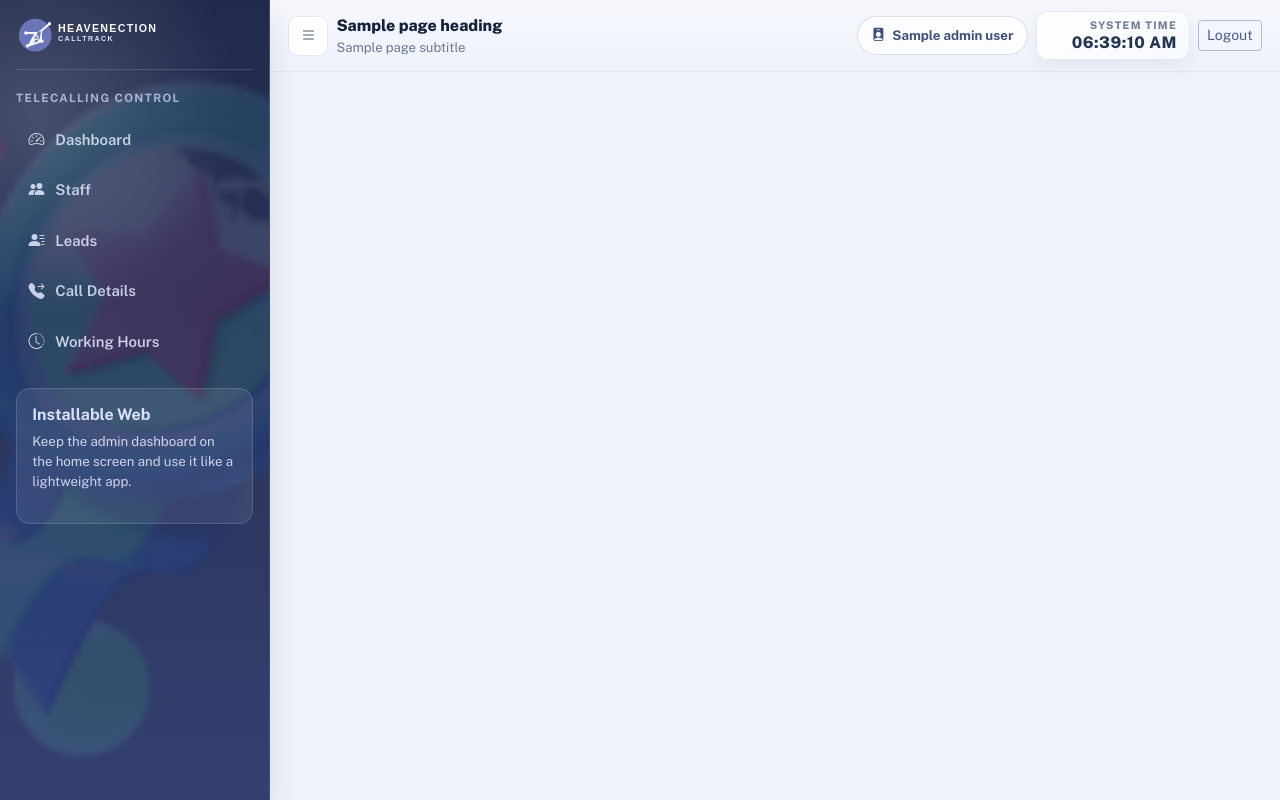
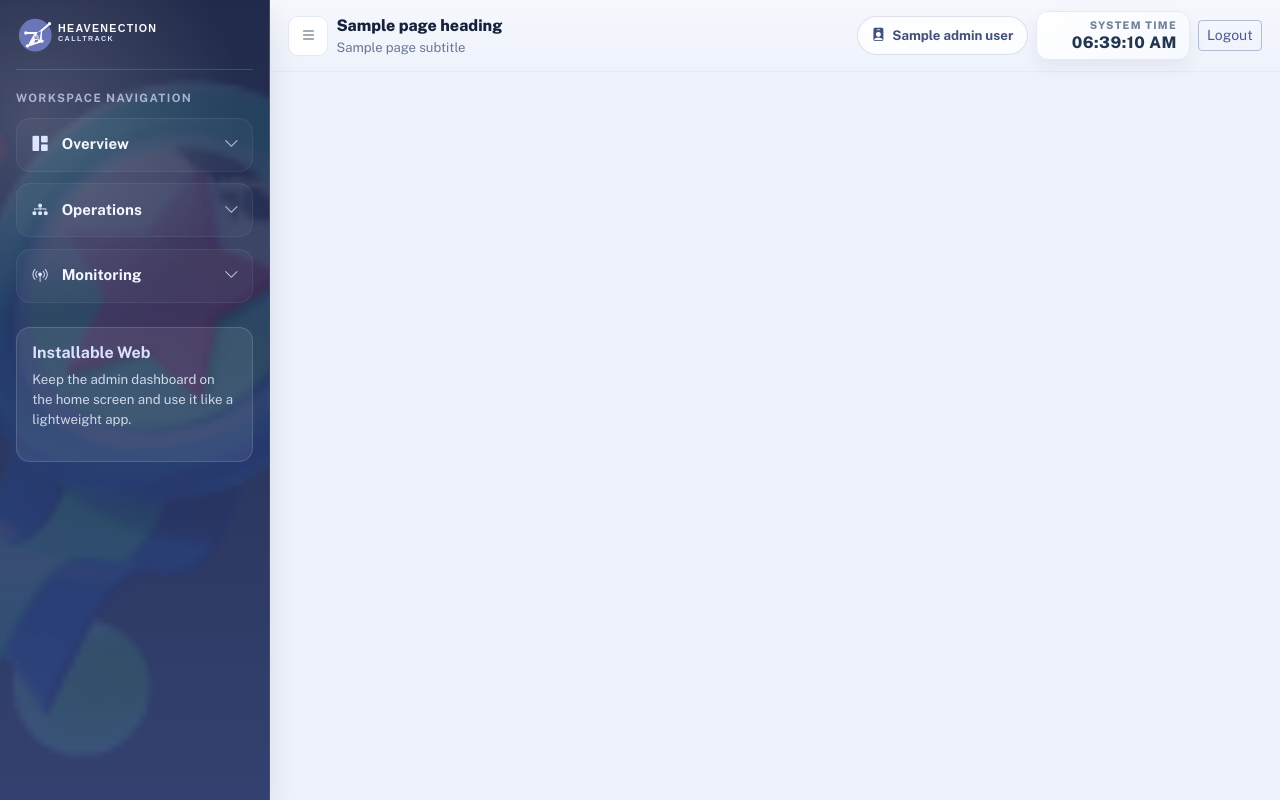
Before and after one commit to blesson7777/HEAVENECTION, a Django app: template templates/admin_base.html in a window 1280 px wide. Run offline with Django 5.2, Linux system fonts and the light colour scheme; the template is opened without the code that fills it: most values are stand-ins (such as "Sample title", 1, 10 or a date in 2020); some libraries are stand-ins or nearby versions.

Commit message:
Refine admin sidebar into grouped dropdowns

```diff
--- a/static/css/heavenection-calltrack.css
+++ b/static/css/heavenection-calltrack.css
@@ -16,6 +16,49 @@
     background:
         radial-gradient(circle at 14% 14%, rgba(255, 255, 255, 0.16) 0, rgba(255, 255, 255, 0) 28%),
         linear-gradient(180deg, #212a4a 0%, #344170 100%);
+}
+
+.hc-admin-web .mf-nav-section {
+    border-color: rgba(199, 211, 255, 0.08);
+    background: rgba(255, 255, 255, 0.035);
+}
+
+.hc-admin-web .mf-nav-section[open] {
+    background: rgba(255, 255, 255, 0.08);
+    border-color: rgba(199, 211, 255, 0.14);
+}
+
+.hc-admin-web .mf-nav-toggle {
+    min-height: 52px;
+    color: #f3f6ff;
+}
+
+.hc-admin-web .mf-nav-toggle:hover {
+    background: rgba(255, 255, 255, 0.08);
+}
+
+.hc-admin-web .mf-nav-toggle-meta {
+    font-size: 0.94rem;
+    letter-spacing: 0.01em;
+}
+
+.hc-admin-web .mf-nav-toggle-meta i {
+    width: 20px;
+    text-align: center;
+    color: #dce5ff;
+}
+
+.hc-admin-web .mf-nav-children {
+    padding-top: 0.1rem;
+}
+
+.hc-admin-web .mf-nav-children .mf-nav-link {
+    margin-left: 0;
+    border: 1px solid transparent;
+}
+
+.hc-admin-web .mf-nav-children .mf-nav-link:hover {
+    border-color: rgba(255, 255, 255, 0.08);
 }
 
 .hc-admin-web .mf-nav-link.active {
--- a/static/js/heavenection-calltrack.js
+++ b/static/js/heavenection-calltrack.js
@@ -478,6 +478,31 @@
         });
     }
 
+    function bindSidebarAccordion() {
+        const sections = Array.from(document.querySelectorAll(".hc-sidebar-nav .mf-nav-section"));
+        if (!sections.length) {
+            return;
+        }
+
+        const activeSection = sections.find((section) => section.querySelector(".mf-nav-link.active"));
+        if (activeSection) {
+            activeSection.open = true;
+        }
+
+        sections.forEach((section) => {
+            section.addEventListener("toggle", () => {
+                if (!section.open) {
+                    return;
+                }
+                sections.forEach((otherSection) => {
+                    if (otherSection !== section) {
+                        otherSection.open = false;
+                    }
+                });
+            });
+        });
+    }
+
     if (typeof initMateriallyLayout === "function") {
         initMateriallyLayout();
     }
@@ -492,4 +517,5 @@
     renderCharts();
     bindStaffCrud();
     bindLeadCrud();
+    bindSidebarAccordion();
 })();
--- a/templates/admin_base.html
+++ b/templates/admin_base.html
@@ -31,13 +31,58 @@
                 <img src="{% static 'images/logo.svg' %}" alt="Heavenection" class="hc-brand-logo">
             </a>
         </div>
-        <div class="mf-nav-group">Telecalling Control</div>
-        <nav class="mf-nav">
-            <a href="{% url 'dashboard' %}" class="mf-nav-link hc-nav-link{% if active_page == 'dashboard' %} active{% endif %}"><i class="bi bi-speedometer2"></i>Dashboard</a>
-            <a href="{% url 'staff-page' %}" class="mf-nav-link hc-nav-link{% if active_page == 'staff' %} active{% endif %}"><i class="bi bi-people-fill"></i>Staff</a>
-            <a href="{% url 'leads-page' %}" class="mf-nav-link hc-nav-link{% if active_page == 'leads' %} active{% endif %}"><i class="bi bi-person-lines-fill"></i>Leads</a>
-            <a href="{% url 'calls-page' %}" class="mf-nav-link hc-nav-link{% if active_page == 'calls' %} active{% endif %}"><i class="bi bi-telephone-forward-fill"></i>Call Details</a>
-            <a href="{% url 'working-hours-page' %}" class="mf-nav-link hc-nav-link{% if active_page == 'hours' %} active{% endif %}"><i class="bi bi-clock-history"></i>Working Hours</a>
+        <div class="mf-nav-group">Workspace Navigation</div>
+        <nav class="mf-nav mf-nav-accordion hc-sidebar-nav">
+            <details class="mf-nav-section"{% if active_page == 'dashboard' %} open{% endif %}>
+                <summary class="mf-nav-toggle">
+                    <span class="mf-nav-toggle-meta">
+                        <i class="bi bi-grid-1x2-fill"></i>
+                        Overview
+                    </span>
+                    <i class="bi bi-chevron-down mf-nav-caret"></i>
+                </summary>
+                <div class="mf-nav-children">
+                    <a href="{% url 'dashboard' %}" class="mf-nav-link hc-nav-link{% if active_page == 'dashboard' %} active{% endif %}">
+                        <i class="bi bi-speedometer2"></i>Dashboard
+                    </a>
+                </div>
+            </details>
+
+            <details class="mf-nav-section"{% if active_page == 'staff' or active_page == 'leads' %} open{% endif %}>
+                <summary class="mf-nav-toggle">
+                    <span class="mf-nav-toggle-meta">
+                        <i class="bi bi-diagram-3-fill"></i>
+                        Operations
+                    </span>
+                    <i class="bi bi-chevron-down mf-nav-caret"></i>
+                </summary>
+                <div class="mf-nav-children">
+                    <a href="{% url 'staff-page' %}" class="mf-nav-link hc-nav-link{% if active_page == 'staff' %} active{% endif %}">
+                        <i class="bi bi-people-fill"></i>Staff Management
+                    </a>
+                    <a href="{% url 'leads-page' %}" class="mf-nav-link hc-nav-link{% if active_page == 'leads' %} active{% endif %}">
+                        <i class="bi bi-person-lines-fill"></i>Lead Management
+                    </a>
+                </div>
+            </details>
+
+            <details class="mf-nav-section"{% if active_page == 'calls' or active_page == 'hours' %} open{% endif %}>
+                <summary class="mf-nav-toggle">
+                    <span class="mf-nav-toggle-meta">
+                        <i class="bi bi-broadcast-pin"></i>
+                        Monitoring
+                    </span>
+                    <i class="bi bi-chevron-down mf-nav-caret"></i>
+                </summary>
+                <div class="mf-nav-children">
+                    <a href="{% url 'calls-page' %}" class="mf-nav-link hc-nav-link{% if active_page == 'calls' %} active{% endif %}">
+                        <i class="bi bi-telephone-forward-fill"></i>Call Details
+                    </a>
+                    <a href="{% url 'working-hours-page' %}" class="mf-nav-link hc-nav-link{% if active_page == 'hours' %} active{% endif %}">
+                        <i class="bi bi-clock-history"></i>Working Hours
+                    </a>
+                </div>
+            </details>
         </nav>
         <div class="mf-sidebar-card mt-4">
             <h6 class="mb-2">Installable Web</h6>
```
